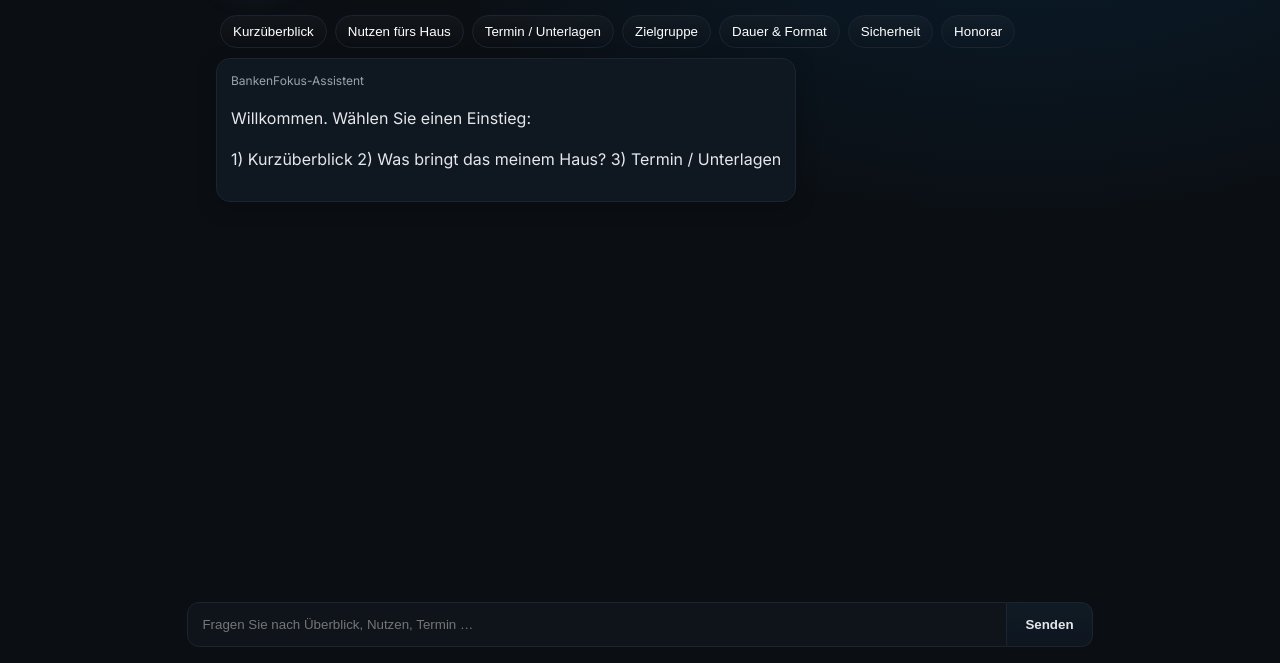
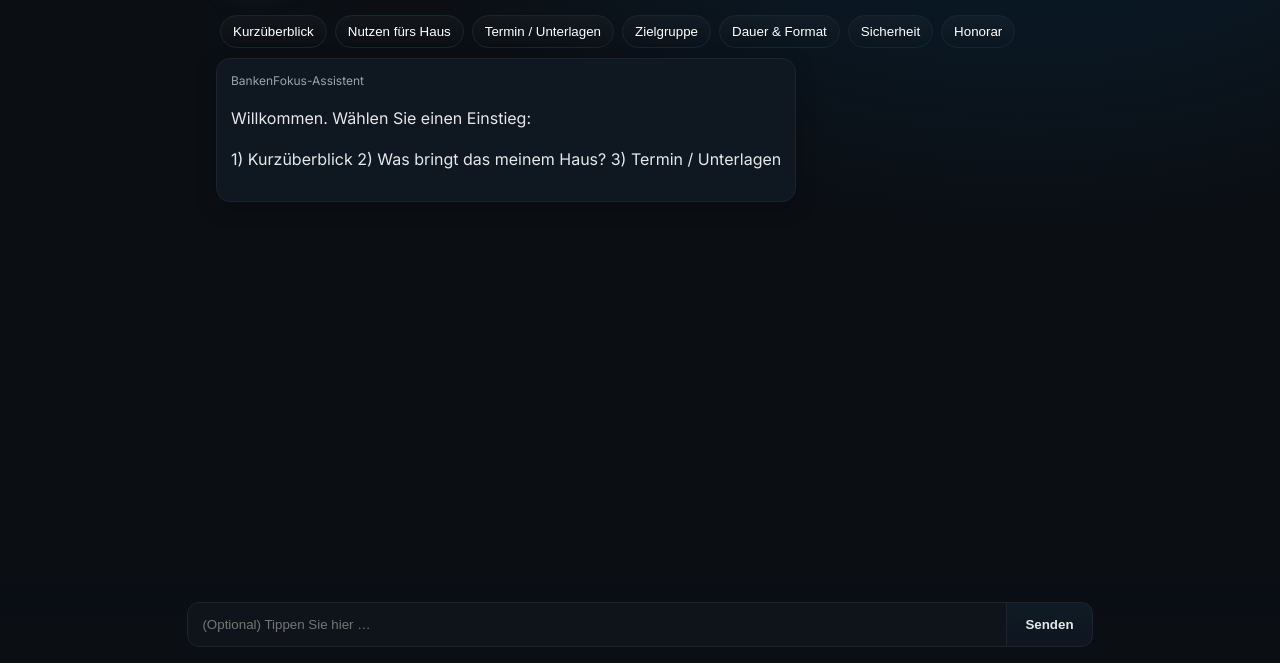
Before and after one commit to cristinamerisoiu/bankenfokus-bo, a plain HTML site: page index.html in a window 1280 px wide. Shown: the part 137-800 px from the top of the page. Drawn offline with Linux system fonts and the light colour scheme.

Commit message:
Update index.html
simplyed

```diff
--- a/index.html
+++ b/index.html
@@ -25,7 +25,7 @@
     <section id="chat-box" class="chat" aria-live="polite"></section>
 
     <form id="chat-form" class="composer" autocomplete="off">
-      <input id="user-input" type="text" placeholder="Fragen Sie nach Überblick, Nutzen, Termin …" aria-label="Ihre Frage" />
+      <input id="user-input" type="text" placeholder="(Optional) Tippen Sie hier …" aria-label="Ihre Eingabe" />
       <button type="submit" aria-label="Senden">Senden</button>
     </form>
   </main>
```
